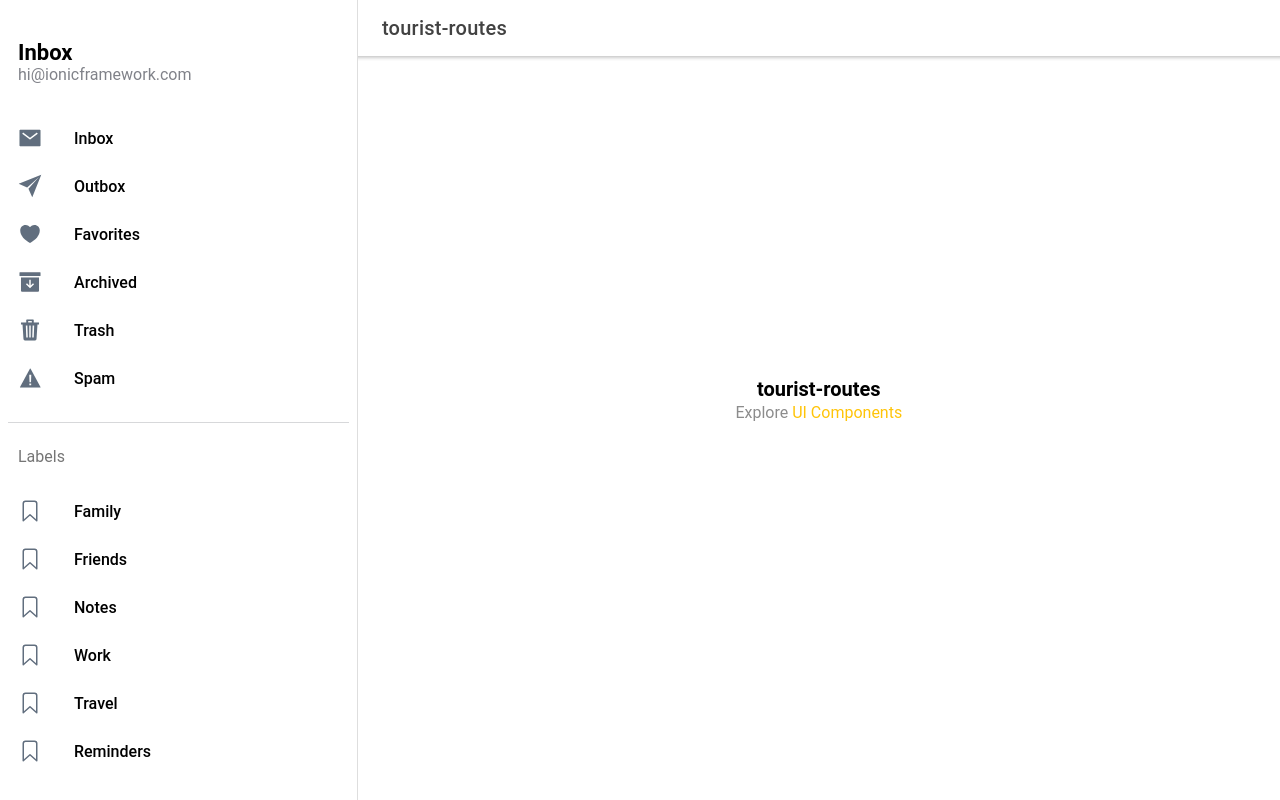
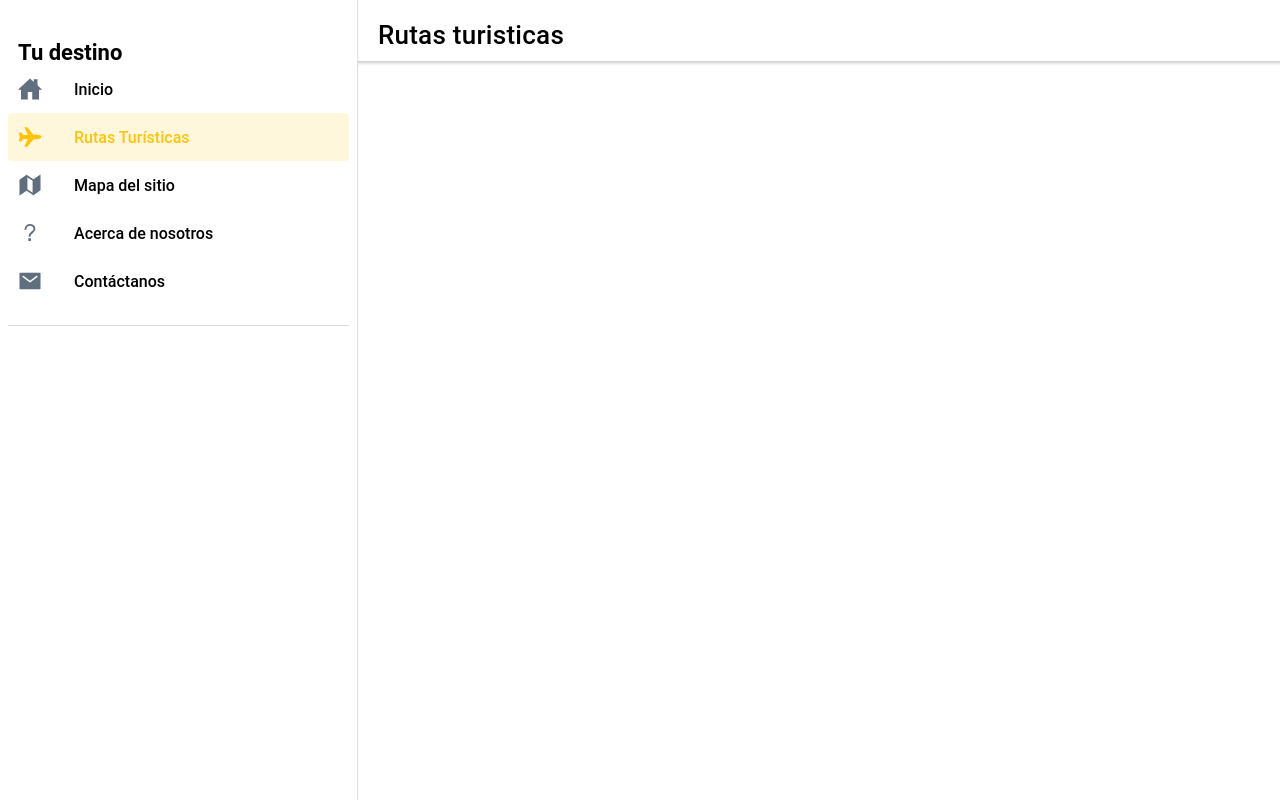
Before and after one commit to spiedra/tourist-routes-mobile, a React (Create React App) app: page /page/tourist-routes in a window 1280 px wide. Built offline with nearby package versions, Linux system fonts and the light colour scheme.

Commit message:
Feat: Added pages

```diff
--- a/package.json
+++ b/package.json
@@ -3,6 +3,7 @@
   "version": "0.0.1",
   "private": true,
   "dependencies": {
+    "@capacitor/android": "3.5.1",
     "@capacitor/app": "1.1.1",
     "@capacitor/core": "3.5.1",
     "@capacitor/haptics": "1.1.4",
--- a/src/App.tsx
+++ b/src/App.tsx
@@ -2,7 +2,7 @@ import { IonApp, IonRouterOutlet, IonSplitPane, setupIonicReact } from '@ionic/r
 import { IonReactRouter } from '@ionic/react-router';
 import { Redirect, Route } from 'react-router-dom';
 import Menu from './components/Menu';
-import Page from './pages/Page';
+import Home from './pages/Home/Index';
 
 /* Core CSS required for Ionic components to work properly */
 import '@ionic/react/css/core.css';
@@ -22,6 +22,11 @@ import '@ionic/react/css/display.css';
 
 /* Theme variables */
 import './theme/variables.css';
+import NotFound from './pages/NotFound/Index';
+import TouristRoutes from './pages/TouristRoutes/Index';
+import SiteMap from './pages/SiteMap/index';
+import AboutUs from './pages/AboutUs/Index';
+import ContactUs from './pages/ContactUs/Index';
 
 setupIonicReact();
 
@@ -33,11 +38,27 @@ const App: React.FC = () => {
           <Menu />
           <IonRouterOutlet id="main">
             <Route path="/" exact={true}>
-              <Redirect to="/page/Inbox" />
+              <Redirect to="/page/Home" />
             </Route>
-            <Route path="/page/:name" exact={true}>
-              <Page />
+            <Route path="/page/home" exact={true}>
+              <Home />
             </Route>
+            <Route path="/page/tourist-routes" exact={true}>
+              <TouristRoutes />
+            </Route>
+            <Route path="/page/site-map" exact={true}>
+              <SiteMap />
+            </Route>
+            <Route path="/page/about-us" exact={true}>
+              <AboutUs />
+            </Route>
+            <Route path="/page/contact-us" exact={true}>
+              <ContactUs />
+            </Route>
+            <Route path="/" exact={true}>
+              <NotFound />
+            </Route>
+
           </IonRouterOutlet>
         </IonSplitPane>
       </IonReactRouter>
@@ -45,4 +66,10 @@ const App: React.FC = () => {
   );
 };
 
+/**
+ * <Route path="/page/:name" exact={true}>
+              <Page />
+            </Route>
+ */
+
 export default App;
--- a/src/components/Menu.tsx
+++ b/src/components/Menu.tsx
@@ -7,11 +7,10 @@ import {
   IonListHeader,
   IonMenu,
   IonMenuToggle,
-  IonNote,
 } from '@ionic/react';
 
 import { useLocation } from 'react-router-dom';
-import { archiveOutline, archiveSharp, bookmarkOutline, heartOutline, heartSharp, mailOutline, mailSharp, paperPlaneOutline, paperPlaneSharp, trashOutline, trashSharp, warningOutline, warningSharp } from 'ionicons/icons';
+import { homeOutline, homeSharp, airplaneOutline, airplaneSharp, mapOutline, mapSharp, helpOutline, helpSharp, mailOutline, mailSharp } from 'ionicons/icons';
 import './Menu.css';
 
 interface AppPage {
@@ -23,44 +22,37 @@ interface AppPage {
 
 const appPages: AppPage[] = [
   {
-    title: 'Inbox',
-    url: '/page/Inbox',
+    title: 'Inicio',
+    url: '/page/home',
+    iosIcon: homeOutline,
+    mdIcon: homeSharp
+  },
+  {
+    title: 'Rutas Turísticas',
+    url: '/page/tourist-routes',
+    iosIcon: airplaneOutline,
+    mdIcon: airplaneSharp
+  },
+  {
+    title: 'Mapa del sitio',
+    url: '/page/site-map',
+    iosIcon: mapOutline,
+    mdIcon: mapSharp
+  },
+  {
+    title: 'Acerca de nosotros',
+    url: '/page/about-us',
+    iosIcon: helpOutline,
+    mdIcon: helpSharp
+  },
+  {
+    title: 'Contáctanos',
+    url: '/page/contact-us',
     iosIcon: mailOutline,
     mdIcon: mailSharp
-  },
-  {
-    title: 'Outbox',
-    url: '/page/Outbox',
-    iosIcon: paperPlaneOutline,
-    mdIcon: paperPlaneSharp
-  },
-  {
-    title: 'Favorites',
-    url: '/page/Favorites',
-    iosIcon: heartOutline,
-    mdIcon: heartSharp
-  },
-  {
-    title: 'Archived',
-    url: '/page/Archived',
-    iosIcon: archiveOutline,
-    mdIcon: archiveSharp
-  },
-  {
-    title: 'Trash',
-    url: '/page/Trash',
-    iosIcon: trashOutline,
-    mdIcon: trashSharp
-  },
-  {
-    title: 'Spam',
-    url: '/page/Spam',
-    iosIcon: warningOutline,
-    mdIcon: warningSharp
   }
 ];
 
-const labels = ['Family', 'Friends', 'Notes', 'Work', 'Travel', 'Reminders'];
 
 const Menu: React.FC = () => {
   const location = useLocation();
@@ -69,8 +61,7 @@ const Menu: React.FC = () => {
     <IonMenu contentId="main" type="overlay">
       <IonContent>
         <IonList id="inbox-list">
-          <IonListHeader>Inbox</IonListHeader>
-          <IonNote>hi@ionicframework.com</IonNote>
+          <IonListHeader>Tu destino</IonListHeader>
           {appPages.map((appPage, index) => {
             return (
               <IonMenuToggle key={index} autoHide={false}>
@@ -82,16 +73,6 @@ const Menu: React.FC = () => {
             );
           })}
         </IonList>
-
-        <IonList id="labels-list">
-          <IonListHeader>Labels</IonListHeader>
-          {labels.map((label, index) => (
-            <IonItem lines="none" key={index}>
-              <IonIcon slot="start" icon={bookmarkOutline} />
-              <IonLabel>{label}</IonLabel>
-            </IonItem>
-          ))}
-        </IonList>
       </IonContent>
     </IonMenu>
   );
--- /dev/null
+++ b/src/pages/AboutUs/Index.tsx
@@ -0,0 +1,10 @@
+import { IonPage } from '@ionic/react'
+
+const AboutUs : React.FC = () => {
+    return (
+        <IonPage>
+        </IonPage>
+    );
+};
+
+export default AboutUs;
--- /dev/null
+++ b/src/pages/ContactUs/Index.tsx
@@ -0,0 +1,12 @@
+import { IonPage } from '@ionic/react'
+
+
+const ContactUs : React.FC = () => {
+    return (
+        <IonPage>
+
+        </IonPage>
+    );
+}
+
+export default ContactUs;
--- /dev/null
+++ b/src/pages/Home/Index.tsx
@@ -0,0 +1,22 @@
+import { IonHeader, IonPage, IonTitle, IonContent } from '@ionic/react';
+//import { useParams } from 'react-router';
+
+const Home : React.FC = () => {
+
+    //const {name} = useParams<{name : string;}>();
+
+    return (
+        <IonPage>
+            <IonHeader>
+                <IonTitle>
+                    <h1>Inicio</h1>
+                </IonTitle>
+            </IonHeader>
+            <IonContent>
+
+            </IonContent>
+        </IonPage>
+    );
+};
+
+export default Home;
--- /dev/null
+++ b/src/pages/NotFound/Index.tsx
@@ -0,0 +1,17 @@
+import { IonHeader, IonPage } from "@ionic/react";
+//import { useParams } from 'react-router';
+
+const NotFound : React.FC = () => {
+
+    //const {name} = useParams<{name : string;}>();
+
+    return (
+        <IonPage>
+            <IonHeader>
+                <h1>Page not found - 404</h1>
+            </IonHeader>
+        </IonPage>
+    );
+};
+
+export default NotFound;
--- /dev/null
+++ b/src/pages/SiteMap/index.tsx
@@ -0,0 +1,11 @@
+import { IonPage } from '@ionic/react'
+
+const SiteMap : React.FC = () => {
+    return (
+        <IonPage>
+
+        </IonPage>
+    );
+}
+
+export default SiteMap;
--- /dev/null
+++ b/src/pages/TouristRoutes/Index.tsx
@@ -0,0 +1,19 @@
+import { IonHeader, IonPage, IonTitle } from "@ionic/react";
+//import { useParams } from 'react-router';
+
+const TouristRoutes : React.FC = () => {
+
+    //const {name} = useParams<{name : string;}>();
+
+    return (
+        <IonPage>
+            <IonHeader>
+                <IonTitle>
+                    <h1>Rutas turisticas</h1>
+                </IonTitle>
+            </IonHeader>
+        </IonPage>
+    );
+};
+
+export default TouristRoutes;
```
Also changed, not shown: 57 other files (tests, documents, lock files or other folders).
